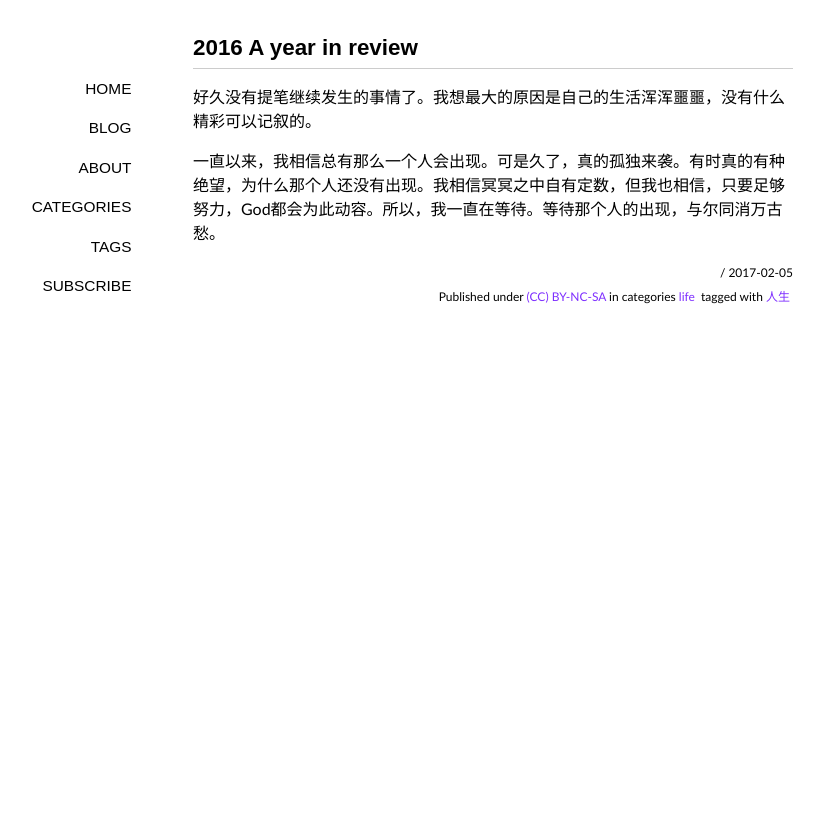
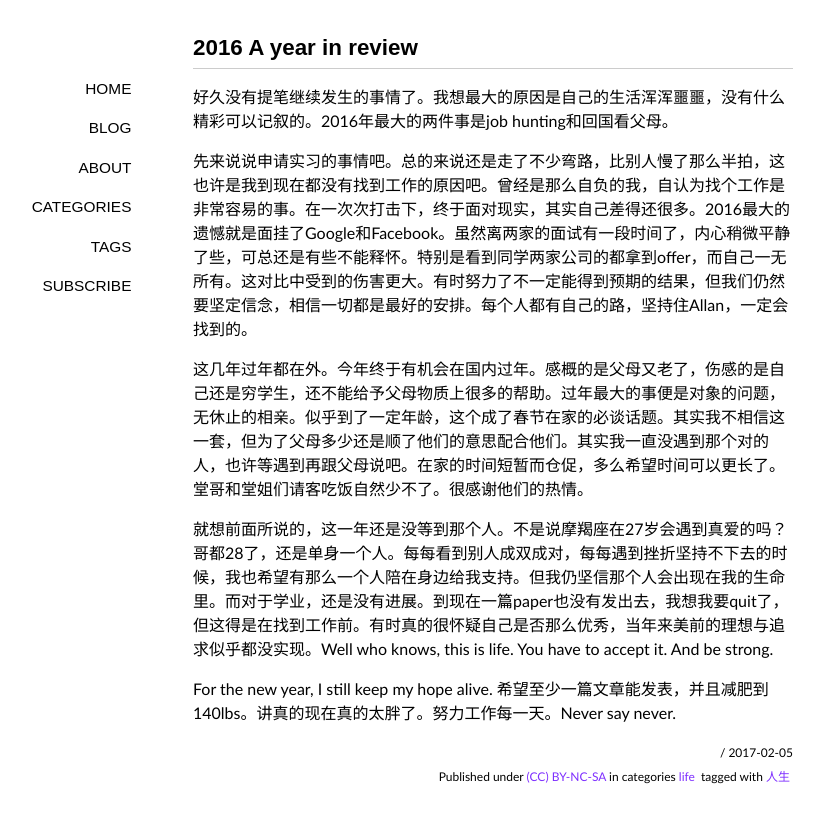
Before and after one commit to YupingLu/YupingLu.github.io, a Jekyll site: the page built from _posts/2017-02-05-2016-a-year-in-review.markdown, in a window 1280 px wide. Shown: the top 823 px of the page, without its empty margins (147-970 px from the left). Built offline with Jekyll 4.4.1, drawn with Linux system fonts in a browser that asks for light colours; some web fonts are replaced; comment, search, counter and statistics services are not loaded.

Commit message:
update post

```diff
--- a/_posts/2017-02-05-2016-a-year-in-review.markdown
+++ b/_posts/2017-02-05-2016-a-year-in-review.markdown
@@ -6,6 +6,12 @@ tags: [人生]
 ---
 
 
-好久没有提笔继续发生的事情了。我想最大的原因是自己的生活浑浑噩噩，没有什么精彩可以记叙的。
+好久没有提笔继续发生的事情了。我想最大的原因是自己的生活浑浑噩噩，没有什么精彩可以记叙的。2016年最大的两件事是job hunting和回国看父母。
 
-一直以来，我相信总有那么一个人会出现。可是久了，真的孤独来袭。有时真的有种绝望，为什么那个人还没有出现。我相信冥冥之中自有定数，但我也相信，只要足够努力，God都会为此动容。所以，我一直在等待。等待那个人的出现，与尔同消万古愁。
+先来说说申请实习的事情吧。总的来说还是走了不少弯路，比别人慢了那么半拍，这也许是我到现在都没有找到工作的原因吧。曾经是那么自负的我，自认为找个工作是非常容易的事。在一次次打击下，终于面对现实，其实自己差得还很多。2016最大的遗憾就是面挂了Google和Facebook。虽然离两家的面试有一段时间了，内心稍微平静了些，可总还是有些不能释怀。特别是看到同学两家公司的都拿到offer，而自己一无所有。这对比中受到的伤害更大。有时努力了不一定能得到预期的结果，但我们仍然要坚定信念，相信一切都是最好的安排。每个人都有自己的路，坚持住Allan，一定会找到的。
+
+这几年过年都在外。今年终于有机会在国内过年。感概的是父母又老了，伤感的是自己还是穷学生，还不能给予父母物质上很多的帮助。过年最大的事便是对象的问题，无休止的相亲。似乎到了一定年龄，这个成了春节在家的必谈话题。其实我不相信这一套，但为了父母多少还是顺了他们的意思配合他们。其实我一直没遇到那个对的人，也许等遇到再跟父母说吧。在家的时间短暂而仓促，多么希望时间可以更长了。堂哥和堂姐们请客吃饭自然少不了。很感谢他们的热情。
+
+就想前面所说的，这一年还是没等到那个人。不是说摩羯座在27岁会遇到真爱的吗？哥都28了，还是单身一个人。每每看到别人成双成对，每每遇到挫折坚持不下去的时候，我也希望有那么一个人陪在身边给我支持。但我仍坚信那个人会出现在我的生命里。而对于学业，还是没有进展。到现在一篇paper也没有发出去，我想我要quit了，但这得是在找到工作前。有时真的很怀疑自己是否那么优秀，当年来美前的理想与追求似乎都没实现。Well who knows, this is life. You have to accept it. And be strong.
+
+For the new year, I still keep my hope alive. 希望至少一篇文章能发表，并且减肥到140lbs。讲真的现在真的太胖了。努力工作每一天。Never say never.
```
